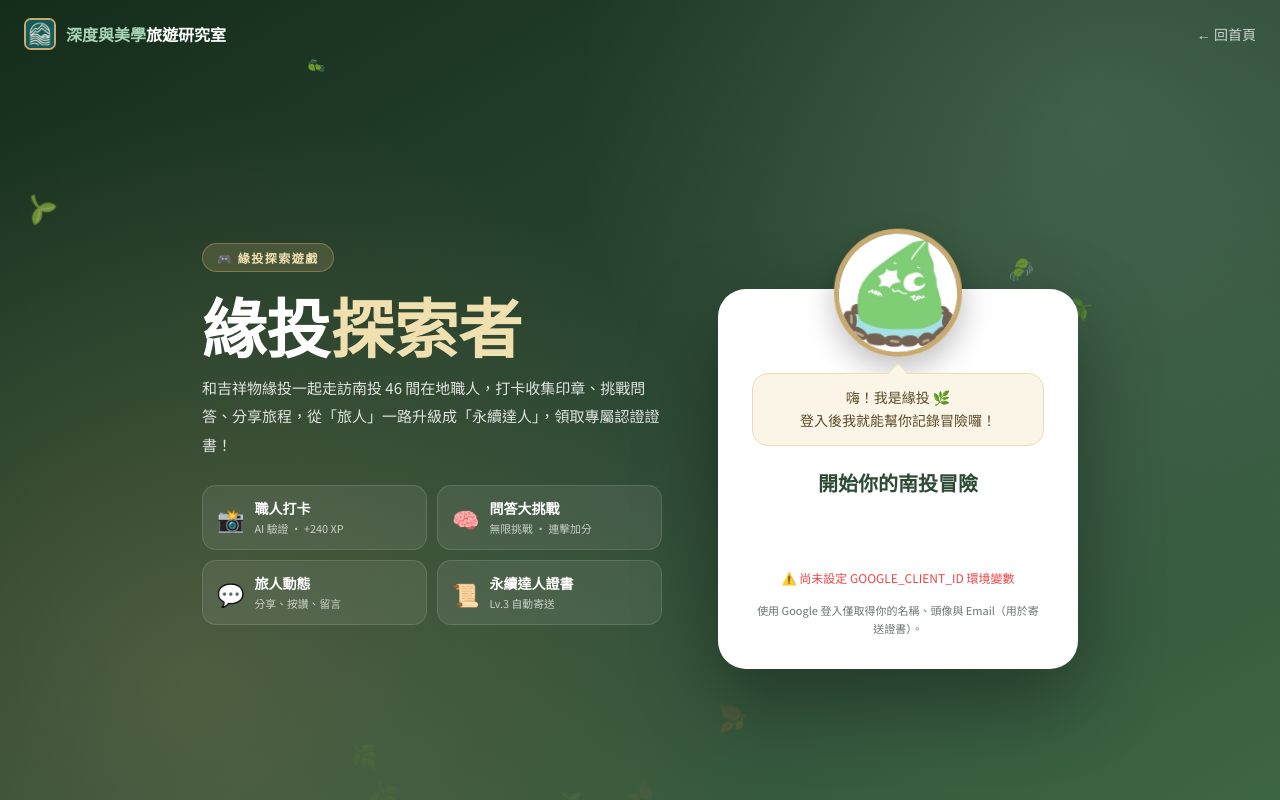
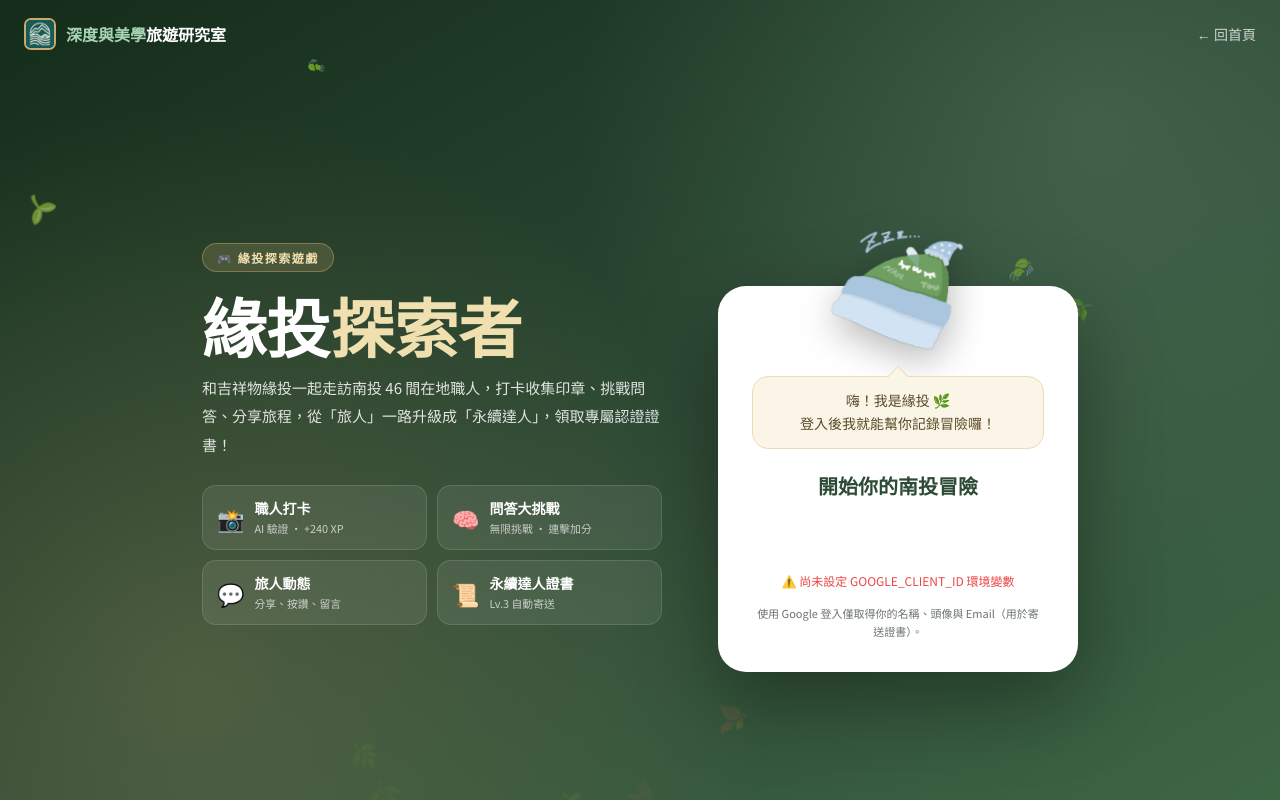
Before and after one commit to djieeeee0613/-test1, a Flask app: page /game in a window 1280 px wide. Run offline with Flask 3, Linux system fonts and the light colour scheme; data that the repository does not hold is empty; some libraries are stand-ins or nearby versions.

Commit message:
feat: mascot changes form with game level
- cut 多型態緣投 into four transparent forms (sleep, farmer, foodie, cheer)
- login shows sleeping form; sidebar, buddy, daily tip, level path and level-up modal follow the player's level
- move logo source to icon/, add icon and photo source folders

Co-Authored-By: Claude Opus 5.5 <noreply@anthropic.com>

```diff
--- a/templates/game.html
+++ b/templates/game.html
@@ -66,7 +66,7 @@ a { color: inherit; }
 .feat small { opacity: .7; }
 .feat .ic { font-size: 22px; }
 .login-card { margin-top: 90px; background: #fff; color: var(--text); border-radius: 28px; padding: 40px 34px 32px; width: 360px; max-width: 100%; text-align: center; box-shadow: 0 30px 80px rgba(0,0,0,.35); position: relative; }
-.login-mascot { width: 128px; height: 128px; border-radius: 50%; object-fit: cover; border: 5px solid var(--gold); margin: -100px auto 16px; box-shadow: 0 12px 30px rgba(0,0,0,.25); animation: bob 3.2s ease-in-out infinite; cursor: pointer; }
+.login-mascot { width: 150px; height: 150px; object-fit: contain; margin: -110px auto 10px; filter: drop-shadow(0 12px 18px rgba(0,0,0,.28)); animation: bob 3.2s ease-in-out infinite; cursor: pointer; }
 .login-mascot.wiggle { animation: wiggle .7s ease; }
 .login-bubble { background: var(--gold-soft); border: 1px solid #ecdcb6; border-radius: 16px; padding: 12px 14px; font-size: 14px; line-height: 1.7; margin-bottom: 22px; position: relative; color: #5a4a26; min-height: 72px; }
 .login-bubble::before { content: ''; position: absolute; top: -8px; left: 50%; transform: translateX(-50%) rotate(45deg); width: 14px; height: 14px; background: var(--gold-soft); border-left: 1px solid #ecdcb6; border-top: 1px solid #ecdcb6; }
@@ -110,7 +110,7 @@ body.menu-open .sidebar { transform: none; }
 }
 
 .side-mascot { padding: 22px 20px 16px; text-align: center; background: linear-gradient(180deg, var(--green-soft), transparent); position: relative; }
-.side-mascot .m-img { width: 88px; height: 88px; border-radius: 50%; object-fit: cover; margin: 0 auto; border: 4px solid #fff; box-shadow: 0 8px 22px rgba(45,74,53,.25); cursor: pointer; animation: bob 3.6s ease-in-out infinite; }
+.side-mascot .m-img { width: 112px; height: 112px; object-fit: contain; margin: 0 auto; filter: drop-shadow(0 8px 12px rgba(45,74,53,.25)); cursor: pointer; animation: bob 3.6s ease-in-out infinite; }
 .side-mascot .m-img.jump { animation: jump .7s var(--ease); }
 .side-bubble { margin-top: 12px; background: #fff; border: 1px solid var(--line); border-radius: 14px; padding: 10px 12px; font-size: 13px; line-height: 1.6; color: #44513f; position: relative; min-height: 44px; transition: opacity .25s; }
 .side-bubble::before { content: ''; position: absolute; top: -7px; left: 50%; width: 12px; height: 12px; background: #fff; border-left: 1px solid var(--line); border-top: 1px solid var(--line); transform: translateX(-50%) rotate(45deg); }
@@ -180,9 +180,10 @@ body.menu-open .sidebar { transform: none; }
 .roadmap::before { content: ''; position: absolute; top: 34px; left: var(--edge); right: var(--edge); height: 4px; background: var(--line); border-radius: 4px; }
 .roadmap .fill { position: absolute; top: 34px; left: var(--edge); height: 4px; background: linear-gradient(90deg, var(--green), var(--gold)); border-radius: 4px; transition: width 1.2s var(--ease); }
 .step { position: relative; z-index: 1; text-align: center; flex: 1; }
-.step .dot { width: 54px; height: 54px; margin: 0 auto 8px; border-radius: 50%; background: #fff; border: 3px solid var(--line); display: grid; place-items: center; font-size: 22px; filter: grayscale(1); opacity: .55; transition: .4s var(--ease); }
+.step .dot { width: 54px; height: 54px; margin: 0 auto 8px; border-radius: 50%; background: #fff; border: 3px solid var(--line); display: grid; place-items: center; font-size: 22px; overflow: hidden; filter: grayscale(1); opacity: .55; transition: .4s var(--ease); }
 .step.done .dot { border-color: var(--green); filter: none; opacity: 1; }
 .step.now .dot { border-color: var(--gold); filter: none; opacity: 1; box-shadow: 0 0 0 6px rgba(200,169,110,.2); transform: scale(1.1); }
+.step .dot img { width: 88%; height: 88%; object-fit: contain; }
 .step .t { font-size: 12px; font-weight: 700; }
 .step .x { font-size: 11px; color: var(--muted); }
 .quick { display: flex; align-items: center; gap: 14px; padding: 18px; border-radius: 20px; background: #fff; border: 1px solid #efece4; text-align: left; transition: transform .3s var(--ease), box-shadow .3s; }
@@ -191,7 +192,7 @@ body.menu-open .sidebar { transform: none; }
 .quick b { display: block; font-size: 15px; color: var(--text); }
 .quick small { color: var(--muted); font-size: 12px; }
 .tip { display: flex; gap: 14px; align-items: flex-start; }
-.tip img { width: 52px; height: 52px; border-radius: 50%; object-fit: cover; flex-shrink: 0; }
+.tip img { width: 64px; height: 64px; object-fit: contain; flex-shrink: 0; }
 .tip .t { background: var(--gold-soft); border-radius: 4px 16px 16px 16px; padding: 12px 14px; font-size: 14px; line-height: 1.75; color: #5a4a26; }
 
 /* ───────── 打卡 ───────── */
@@ -343,7 +344,7 @@ select:focus, textarea:focus, input[type=text]:focus { border-color: var(--green
 
 /* ───────── 浮動吉祥物 / 特效 ───────── */
 .buddy { position: fixed; right: 18px; bottom: 18px; z-index: 70; display: flex; align-items: flex-end; gap: 10px; pointer-events: none; }
-.buddy img { width: 64px; height: 64px; border-radius: 50%; object-fit: cover; border: 3px solid #fff; box-shadow: 0 8px 22px rgba(0,0,0,.2); pointer-events: auto; cursor: pointer; animation: bob 3.4s ease-in-out infinite; }
+.buddy img { width: 84px; height: 84px; object-fit: contain; filter: drop-shadow(0 8px 12px rgba(0,0,0,.22)); pointer-events: auto; cursor: pointer; animation: bob 3.4s ease-in-out infinite; }
 .buddy img.jump { animation: jump .7s var(--ease); }
 .buddy .say { max-width: 240px; background: #fff; border-radius: 18px 18px 4px 18px; padding: 10px 14px; font-size: 13px; line-height: 1.6; box-shadow: 0 10px 28px rgba(0,0,0,.14); opacity: 0; transform: translateY(10px) scale(.9); transform-origin: bottom right; transition: .35s var(--ease); pointer-events: auto; }
 .buddy .say.show { opacity: 1; transform: none; }
@@ -354,7 +355,8 @@ select:focus, textarea:focus, input[type=text]:focus { border-color: var(--green
 #levelup.show { display: flex; }
 #confetti { position: absolute; inset: 0; pointer-events: none; }
 .lu-card { position: relative; text-align: center; color: #fff; animation: pop .7s var(--ease); padding: 20px; }
-.lu-card img { width: 150px; height: 150px; border-radius: 50%; object-fit: cover; border: 6px solid var(--gold); margin: 0 auto 18px; animation: jump 1s var(--ease) .4s 2; box-shadow: 0 0 0 14px rgba(200,169,110,.18), 0 0 60px rgba(200,169,110,.5); }
+.lu-card img { width: 210px; height: 210px; object-fit: contain; margin: 0 auto 10px; animation: jump 1s var(--ease) .4s 2; filter: drop-shadow(0 0 28px rgba(245,213,142,.65)); }
+.lu-card .lu-new { display: inline-block; font-size: 12px; letter-spacing: 2px; color: var(--gold-light); border: 1px solid rgba(245,213,142,.5); border-radius: 20px; padding: 3px 12px; margin-bottom: 10px; }
 .lu-card .lbl { letter-spacing: 6px; font-size: 13px; color: var(--gold-light); }
 .lu-card .lv { font-size: 70px; font-weight: 900; line-height: 1.1; background: linear-gradient(90deg, #f5d58e, #fff, #f5d58e); background-size: 200% 100%; -webkit-background-clip: text; background-clip: text; color: transparent; animation: shimmer 2s linear infinite; }
 .lu-card .tt { font-size: 24px; font-weight: 700; margin-bottom: 8px; }
@@ -372,7 +374,7 @@ select:focus, textarea:focus, input[type=text]:focus { border-color: var(--green
   .roadmap::before, .roadmap .fill { top: 20px; }
   .step .t { font-size: 10px; } .step .x { font-size: 9px; }
   .page-head h1 { font-size: 22px; }
-  .buddy img { width: 54px; height: 54px; }
+  .buddy img { width: 70px; height: 70px; }
   .buddy .say { max-width: 200px; }
   .cert-frame { height: 1100px; }
 }
@@ -401,7 +403,7 @@ select:focus, textarea:focus, input[type=text]:focus { border-color: var(--green
       </div>
     </div>
     <div class="login-card reveal">
-      <img src="/static/images/mascot.jpg" alt="緣投" class="login-mascot" id="login-mascot">
+      <img src="/static/images/mascot/mascot-sleep.png" alt="緣投" class="login-mascot" id="login-mascot">
       <div class="login-bubble" id="login-bubble">嗨！我是緣投 🌿<br>登入後我就能幫你記錄冒險囉！</div>
       <h2>開始你的南投冒險</h2>
       <div class="gbtn">
@@ -427,7 +429,7 @@ select:focus, textarea:focus, input[type=text]:focus { border-color: var(--green
 
   <aside class="sidebar">
     <div class="side-mascot">
-      <img src="/static/images/mascot.jpg" alt="緣投" class="m-img" id="side-mascot" onclick="pokeMascot()">
+      <img src="/static/images/mascot/mascot-sleep.png" alt="緣投" class="m-img" id="side-mascot" onclick="pokeMascot()">
       <div class="side-bubble" id="side-bubble">今天想去哪裡探險呢？</div>
     </div>
     <div class="side-profile">
@@ -494,7 +496,7 @@ select:focus, textarea:focus, input[type=text]:focus { border-color: var(--green
       </div>
 
       <div class="card reveal" style="margin-top:16px">
-        <div class="tip"><img src="/static/images/mascot.jpg" alt="緣投"><div class="t" id="daily-tip">—</div></div>
+        <div class="tip"><img src="/static/images/mascot/mascot-sleep.png" alt="緣投" id="tip-mascot"><div class="t" id="daily-tip">—</div></div>
       </div>
     </div>
 
@@ -589,14 +591,15 @@ select:focus, textarea:focus, input[type=text]:focus { border-color: var(--green
 
   <div class="buddy" id="buddy">
     <div class="say" id="buddy-say"></div>
-    <img src="/static/images/mascot.jpg" alt="緣投" id="buddy-img" onclick="pokeMascot()">
+    <img src="/static/images/mascot/mascot-sleep.png" alt="緣投" id="buddy-img" onclick="pokeMascot()">
   </div>
 </section>
 
 <div id="levelup">
   <canvas id="confetti"></canvas>
   <div class="lu-card">
-    <img src="/static/images/mascot.jpg" alt="緣投">
+    <img src="/static/images/mascot/mascot-cheer.png" alt="緣投" id="lu-img">
+    <div class="lu-new" id="lu-new">緣投換上新造型</div>
     <div class="lbl">LEVEL UP</div>
     <div class="lv" id="lu-lv">Lv.2</div>
     <div class="tt" id="lu-title">探索者 🗺️</div>
@@ -617,6 +620,19 @@ const MERCHANT_GROUPS = {{ merchant_groups|tojson }};
 const TOTAL = {{ total_merchants }};
 const CFG = {{ cfg|tojson }};
 const MASCOT = '/static/images/mascot.jpg';
+// 緣投會隨等級換造型：睡覺 → 草帽田野 → 品嚐美食，最高等級是舉旗歡呼。
+// 等級數由後台設定，中間等級依比例分配到前三種造型。
+const FORMS = ['sleep', 'farmer', 'foodie', 'cheer'].map(f => `/static/images/mascot/mascot-${f}.png`);
+FORMS.forEach(src => { new Image().src = src; });
+function formFor(level) {
+  const max = CFG.max_level || 1;
+  if (level >= max) return FORMS[3];
+  return FORMS[Math.min(2, Math.floor((level - 1) * 3 / Math.max(1, max - 1)))];
+}
+function renderMascot() {
+  const src = formFor(lvl.level);
+  ['side-mascot', 'buddy-img', 'tip-mascot'].forEach(id => { if ($(id).getAttribute('src') !== src) $(id).src = src; });
+}
 let me = null, lvl = null, checkins = [], images = { ck: null, cp: null }, shareUrl = null;
 let feedCursor = null, quiz = null, timerId = null;
 
@@ -762,6 +778,7 @@ function renderProfile() {
   $('chip-xp').textContent = lvl.xp.toLocaleString() + ' XP';
   $('side-bar').style.width = levelPct() + '%';
   $('badge-checkin').textContent = `${me.checkin_count || 0}/${TOTAL}`;
+  renderMascot();
 }
 function levelPct() {
   if (!lvl.next_xp) return 100;
@@ -798,6 +815,8 @@ function renderHome() {
   const steps = [...document.querySelectorAll('.step')];
   steps.forEach(s => {
     const n = +s.dataset.lv;
+    const dot = s.querySelector('.dot');
+    if (!dot.querySelector('img')) dot.innerHTML = `<img src="${formFor(n)}" alt="Lv.${n} 緣投">`;
     s.classList.toggle('done', n < lvl.level);
     s.classList.toggle('now', n === lvl.level);
   });
@@ -1085,7 +1104,7 @@ async function loadRank() {
 function renderCert() {
   if (lvl.level >= CFG.max_level) {
     $('cert-box').innerHTML = `<div class="card" style="margin-bottom:16px;display:flex;gap:14px;align-items:center">
-        <img src="${MASCOT}" alt="" style="width:52px;height:52px;border-radius:50%;object-fit:cover">
+        <img src="${FORMS[3]}" alt="" style="width:64px;height:64px;object-fit:contain">
         <div><b style="color:var(--green)">恭喜你成為永續達人！</b><div class="muted">證書已寄到你的 Gmail，也可以在這裡隨時查看、截圖分享。</div></div>
         <a class="btn btn-gold" style="margin-left:auto;padding:9px 14px;font-size:13px;text-decoration:none" href="/game/certificate/${encodeURIComponent(me.google_id)}" target="_blank">開新分頁</a></div>
       <iframe class="cert-frame" src="/game/certificate/${encodeURIComponent(me.google_id)}" title="永續達人證書"></iframe>`;
@@ -1112,6 +1131,9 @@ const LEVEL_MSG = {
   5: '你是真正的永續達人！證書已經寄到你的 Gmail 囉 📜',
 };
 function showLevelUp(s) {
+  // renderProfile 已先換好側欄造型，所以用「上一級的造型」判斷這次有沒有換裝
+  $('lu-img').src = formFor(s.level);
+  $('lu-new').style.display = formFor(s.level) !== formFor(s.level - 1) ? '' : 'none';
   $('lu-lv').textContent = 'Lv.' + s.level;
   $('lu-title').textContent = `${s.title} ${s.emoji}`;
   $('lu-msg').textContent = s.level >= CFG.max_level
```
Also changed, not shown: CLAUDE.md (+2 -1 lines), icon/icon.jpg (added), icon/new_icon.jpg (renamed from new_icon.jpg), icon/多型態緣投.png (added), pic/永續手作.jpg (added), pic/永续购物.avif (added), pic/永续餐饮.webp (added), static/images/mascot/mascot-cheer.png (added), static/images/mascot/mascot-farmer.png (added), static/images/mascot/mascot-foodie.png (added), static/images/mascot/mascot-sleep.png (added), 2 other files.
